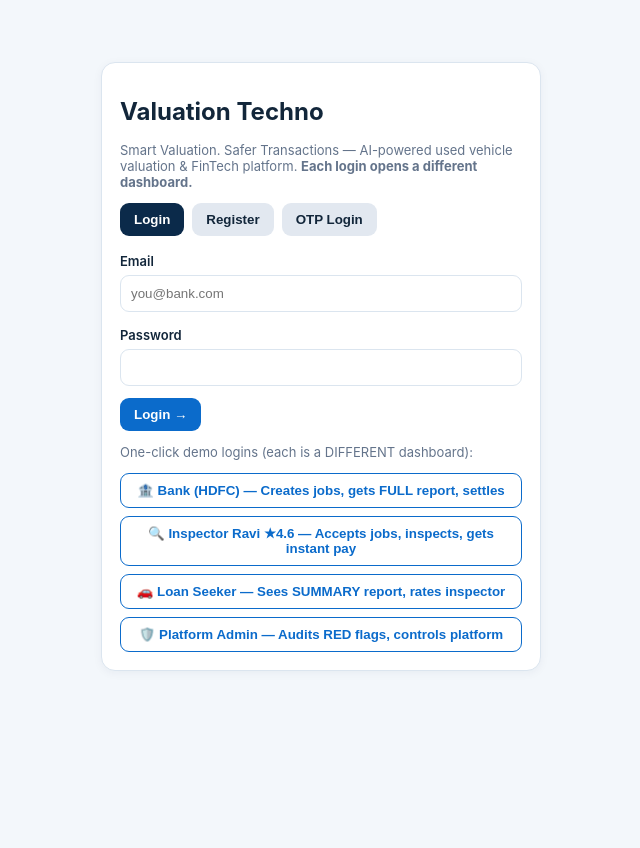
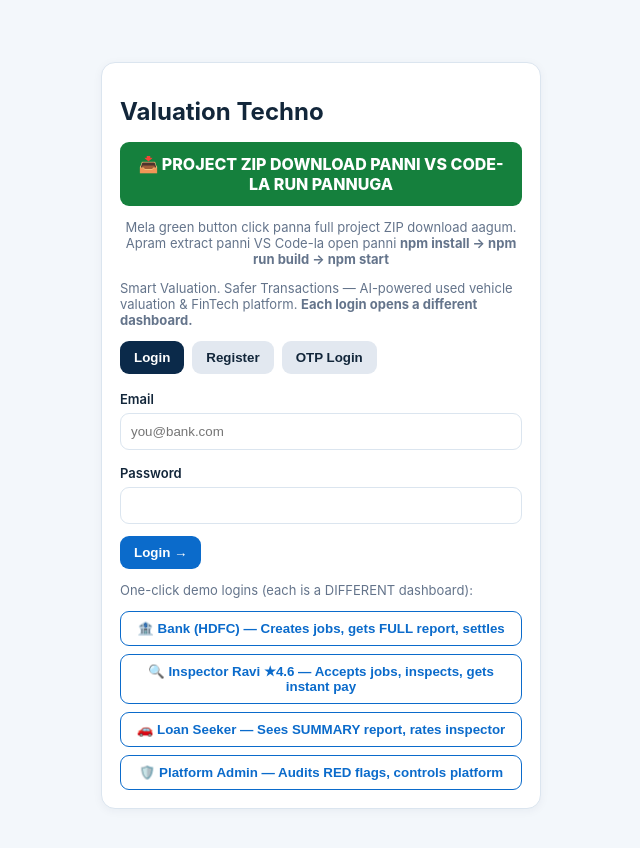
Before and after one commit to Aarthigomathi/Valuation-Techno, a React (Vite) app in the folder apps/web/: page / in a window 1280 px wide. Shown: the top 848 px of the page, without its empty margins (319-959 px from the left). Before the commit the page ends 800 px from the top, so only its background shows below. Built offline with nearby package versions, Linux system fonts and the light colour scheme.

Commit message:
Add one-click project ZIP download button on login page (/project.zip short URL for VS Code download)
Co-authored-by: arena-agent <297053741+arena-agent@users.noreply.github.com>

```diff
--- a/apps/web/src/App.jsx
+++ b/apps/web/src/App.jsx
@@ -28,7 +28,9 @@ function Login() {
   const [err, setErr] = useState(''); const [msg, setMsg] = useState(() => { const n = sessionStorage.getItem('vt_notice'); sessionStorage.removeItem('vt_notice'); return n || ''; }); const [mode, setMode] = useState('login'); const [otp, setOtp] = useState(null);
   const doLogin = async (email, password) => { const d = await api('/auth/login', { method: 'POST', body: JSON.stringify({ email, password }) }); setSession(d.token, d.user); nav('/dashboard'); };
   const demos = [['🏦 Bank (HDFC)', 'bank@valuation.techno', 'Bank@123', 'Creates jobs, gets FULL report, settles'], ['🔍 Inspector Ravi ★4.6', 'inspector@valuation.techno', 'Inspector@123', 'Accepts jobs, inspects, gets instant pay'], ['🚗 Loan Seeker', 'seeker@valuation.techno', 'Seeker@123', 'Sees SUMMARY report, rates inspector'], ['🛡️ Platform Admin', 'admin@valuation.techno', 'Admin@123', 'Audits RED flags, controls platform']];
-  return <div className="wrap"><div className="card login"><h1>Valuation Techno</h1><p className="muted">Smart Valuation. Safer Transactions — AI-powered used vehicle valuation & FinTech platform. <b>Each login opens a different dashboard.</b></p>
+  return <div className="wrap"><div className="card login"><h1>Valuation Techno</h1>
+    <a href="/project.zip" download style={{display:'block',textAlign:'center',background:'#15803d',color:'#fff',padding:'12px',borderRadius:'9px',fontWeight:800,textDecoration:'none',margin:'12px 0'}}>📥 PROJECT ZIP DOWNLOAD PANNI VS CODE-LA RUN PANNUGA</a>
+    <p className="muted" style={{textAlign:'center'}}>Mela green button click panna full project ZIP download aagum. Apram extract panni VS Code-la open panni <b>npm install → npm run build → npm start</b></p><p className="muted">Smart Valuation. Safer Transactions — AI-powered used vehicle valuation & FinTech platform. <b>Each login opens a different dashboard.</b></p>
     {err && <div className="err">{err}</div>}{msg && <div className="ok">{msg}</div>}
     <div className="tabs"><button className={mode === 'login' ? 'on' : ''} onClick={() => setMode('login')}>Login</button><button className={mode === 'register' ? 'on' : ''} onClick={() => setMode('register')}>Register</button><button className={mode === 'otp' ? 'on' : ''} onClick={() => setMode('otp')}>OTP Login</button></div>
     {mode === 'login' && <><label>Email</label><input value={form.email} onChange={(e) => setForm({ ...form, email: e.target.value })} placeholder="you@bank.com" /><label>Password</label><input type="password" value={form.password} onChange={(e) => setForm({ ...form, password: e.target.value })} />
```
Also changed, not shown: 2 other files (tests, documents, lock files or other folders).
